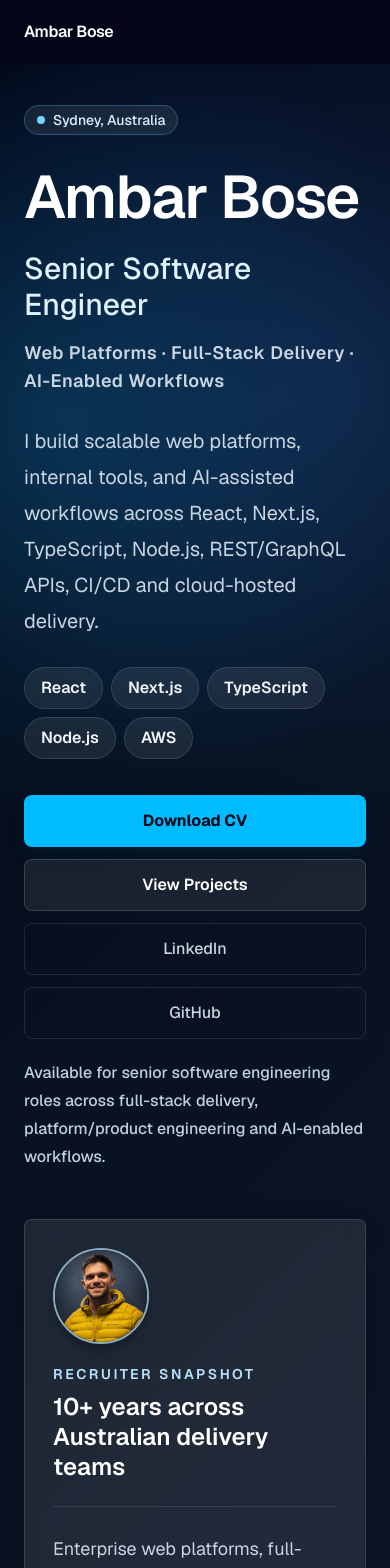
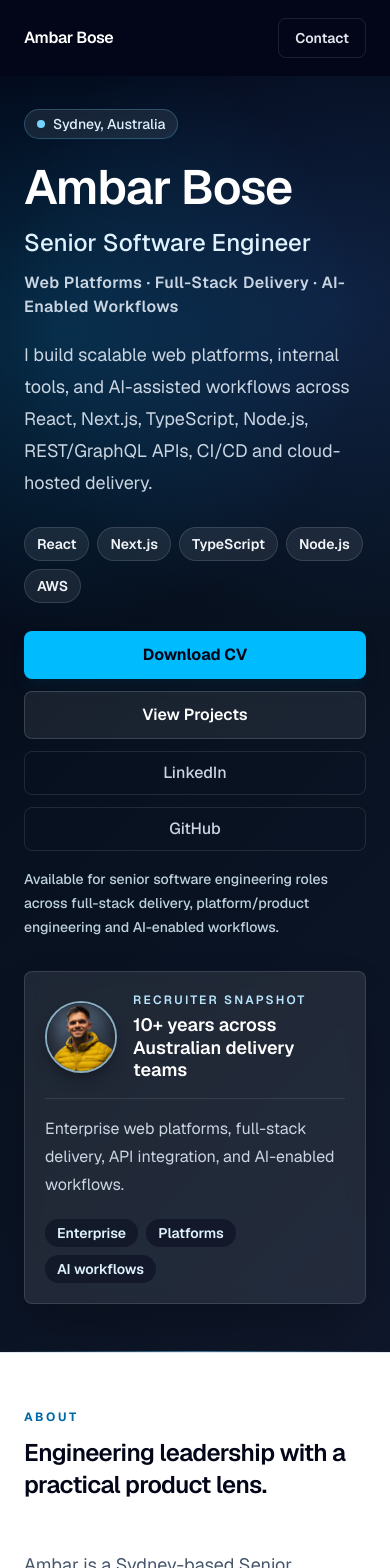
Before and after one commit to ambarbs/ambarbose-portfolio, a Next.js app: page / in a window 390 px wide. Shown: the top 1568 px of the page. Built offline with nearby package versions, Linux system fonts and the light colour scheme.

Commit message:
mobile polish

```diff
--- a/app/page.tsx
+++ b/app/page.tsx
@@ -37,11 +37,13 @@ function SectionHeader({
       <p className="text-xs font-bold uppercase tracking-[0.22em] text-sky-700">
         {eyebrow}
       </p>
-      <h2 className="mt-3 text-3xl font-semibold tracking-tight text-slate-950 sm:text-4xl">
+      <h2 className="mt-3 text-2xl font-semibold tracking-tight text-slate-950 sm:text-4xl">
         {title}
       </h2>
       {description ? (
-        <p className="mt-5 text-xl leading-9 text-slate-600">{description}</p>
+        <p className="mt-4 text-lg leading-8 text-slate-600 sm:mt-5 sm:text-xl sm:leading-9">
+          {description}
+        </p>
       ) : null}
     </div>
   );
@@ -56,7 +58,7 @@ function Card({
 }>) {
   return (
     <div
-      className={`rounded-lg border border-slate-200/80 bg-white p-8 shadow-sm shadow-slate-200/80 ${className}`}
+      className={`rounded-lg border border-slate-200/80 bg-white p-5 shadow-sm shadow-slate-200/80 sm:p-8 ${className}`}
     >
       {children}
     </div>
@@ -67,44 +69,44 @@ function HeroSection() {
   return (
     <section className="relative overflow-hidden bg-[radial-gradient(circle_at_15%_20%,rgba(14,165,233,0.22),transparent_28%),radial-gradient(circle_at_86%_18%,rgba(59,130,246,0.18),transparent_30%),linear-gradient(135deg,#020617_0%,#07111f_48%,#0f172a_100%)] text-white">
       <div className="absolute inset-x-0 bottom-0 h-px bg-gradient-to-r from-transparent via-sky-300/50 to-transparent" />
-      <div className="mx-auto flex w-full max-w-7xl flex-col gap-12 px-6 pb-18 pt-10 sm:px-8 lg:grid lg:grid-cols-[1.15fr_0.85fr] lg:items-center lg:pb-24 lg:pt-18">
+      <div className="mx-auto flex w-full max-w-7xl flex-col gap-8 px-6 pb-12 pt-8 sm:gap-12 sm:px-8 sm:pb-18 sm:pt-10 lg:grid lg:grid-cols-[1.15fr_0.85fr] lg:items-center lg:pb-24 lg:pt-18">
         <div className="max-w-4xl">
           <div className="inline-flex items-center gap-2 rounded-full border border-sky-300/25 bg-white/8 px-3 py-1 text-sm font-medium text-sky-100 shadow-sm shadow-sky-950/30">
             <span className="h-2 w-2 rounded-full bg-sky-300" />
             {hero.location}
           </div>
-          <h1 className="mt-8 max-w-4xl text-6xl font-semibold tracking-tight text-white sm:text-8xl">
+          <h1 className="mt-6 max-w-4xl text-5xl font-semibold tracking-tight text-white sm:mt-8 sm:text-8xl">
             {hero.name}
           </h1>
-          <p className="mt-6 text-3xl font-medium text-sky-100 sm:text-4xl">
+          <p className="mt-4 text-2xl font-medium text-sky-100 sm:mt-6 sm:text-4xl">
             {hero.title}
           </p>
-          <p className="mt-4 text-lg font-semibold tracking-wide text-slate-300 sm:text-xl">
+          <p className="mt-3 text-base font-semibold tracking-wide text-slate-300 sm:mt-4 sm:text-xl">
             {hero.subtitle}
           </p>
-          <p className="mt-7 max-w-3xl text-xl leading-9 text-slate-300">
+          <p className="mt-5 max-w-3xl text-lg leading-8 text-slate-300 sm:mt-7 sm:text-xl sm:leading-9">
             {hero.summary}
           </p>
           <div className="mt-7 flex flex-wrap gap-2">
             {heroTechBadges.map((badge) => (
               <span
                 key={badge}
-                className="rounded-full border border-white/12 bg-white/8 px-4 py-2 text-base font-semibold text-slate-100"
+                className="rounded-full border border-white/12 bg-white/8 px-3 py-1.5 text-sm font-semibold text-slate-100 sm:px-4 sm:py-2 sm:text-base"
               >
                 {badge}
               </span>
             ))}
           </div>
-          <div className="mt-9 flex flex-col gap-3 sm:flex-row sm:flex-wrap">
+          <div className="mt-7 flex flex-col gap-3 sm:mt-9 sm:flex-row sm:flex-wrap">
             <a
               href={hero.links.cv}
-              className="inline-flex h-13 items-center justify-center rounded-lg bg-sky-400 px-7 text-base font-bold text-slate-950 shadow-lg shadow-sky-950/30 hover:bg-sky-300"
+              className="inline-flex h-12 items-center justify-center rounded-lg bg-sky-400 px-6 text-base font-bold text-slate-950 shadow-lg shadow-sky-950/30 hover:bg-sky-300 sm:h-13 sm:px-7"
             >
               Download CV
             </a>
             <a
               href={hero.links.projects}
-              className="inline-flex h-13 items-center justify-center rounded-lg border border-white/15 bg-white/8 px-7 text-base font-semibold text-white hover:border-sky-300/60 hover:bg-white/12"
+              className="inline-flex h-12 items-center justify-center rounded-lg border border-white/15 bg-white/8 px-6 text-base font-semibold text-white hover:border-sky-300/60 hover:bg-white/12 sm:h-13 sm:px-7"
             >
               View Projects
             </a>
@@ -112,7 +114,7 @@ function HeroSection() {
               href={hero.links.linkedin}
               target="_blank"
               rel="noopener noreferrer"
-              className="inline-flex h-13 items-center justify-center rounded-lg border border-white/10 px-6 text-base font-medium text-slate-300 hover:border-white/20 hover:bg-white/6 hover:text-white"
+              className="inline-flex h-11 items-center justify-center rounded-lg border border-white/10 px-5 text-base font-medium text-slate-300 hover:border-white/20 hover:bg-white/6 hover:text-white sm:h-13 sm:px-6"
             >
               LinkedIn
             </a>
@@ -120,48 +122,48 @@ function HeroSection() {
               href={hero.links.github}
               target="_blank"
               rel="noopener noreferrer"
-              className="inline-flex h-13 items-center justify-center rounded-lg border border-white/10 px-6 text-base font-medium text-slate-300 hover:border-white/20 hover:bg-white/6 hover:text-white"
+              className="inline-flex h-11 items-center justify-center rounded-lg border border-white/10 px-5 text-base font-medium text-slate-300 hover:border-white/20 hover:bg-white/6 hover:text-white sm:h-13 sm:px-6"
             >
               GitHub
             </a>
           </div>
-          <p className="mt-5 max-w-3xl text-base font-medium leading-7 text-sky-100/85">
+          <p className="mt-4 max-w-3xl text-sm font-medium leading-6 text-sky-100/85 sm:mt-5 sm:text-base sm:leading-7">
             Available for senior software engineering roles across full-stack
             delivery, platform/product engineering and AI-enabled workflows.
           </p>
         </div>
         <div className="flex lg:justify-end">
-          <div className="w-full max-w-md rounded-lg border border-white/12 bg-white/9 p-7 shadow-2xl shadow-black/25 backdrop-blur">
-            <div className="flex flex-col gap-5 sm:flex-row sm:items-center">
+          <div className="w-full max-w-md rounded-lg border border-white/12 bg-white/9 p-5 shadow-2xl shadow-black/25 backdrop-blur sm:p-7">
+            <div className="flex flex-row items-center gap-4 sm:gap-5">
               <Image
                 src="/profile.jpg"
                 alt="Ambar Bose"
                 width={112}
                 height={112}
                 priority
-                className="h-24 w-24 rounded-full border-2 border-sky-200/70 object-cover shadow-lg shadow-black/25"
+                className="h-18 w-18 rounded-full border-2 border-sky-200/70 object-cover shadow-lg shadow-black/25 sm:h-24 sm:w-24"
               />
               <div>
-                <p className="text-sm font-semibold uppercase tracking-[0.18em] text-sky-200">
+                <p className="text-xs font-semibold uppercase tracking-[0.18em] text-sky-200 sm:text-sm">
                   Recruiter snapshot
                 </p>
-                <p className="mt-2 text-2xl font-semibold leading-tight text-white">
+                <p className="mt-1.5 text-lg font-semibold leading-tight text-white sm:mt-2 sm:text-2xl">
                   10+ years across Australian delivery teams
                 </p>
               </div>
             </div>
-            <p className="mt-6 border-t border-white/10 pt-6 text-lg leading-9 text-slate-300">
+            <p className="mt-4 border-t border-white/10 pt-4 text-base leading-7 text-slate-300 sm:mt-6 sm:pt-6 sm:text-lg sm:leading-9">
               Enterprise web platforms, full-stack delivery, API integration,
               and AI-enabled workflows.
             </p>
             <div className="mt-5 flex flex-wrap gap-2">
-              <span className="rounded-full bg-slate-950/45 px-3.5 py-1.5 text-base font-semibold text-sky-100">
+              <span className="rounded-full bg-slate-950/45 px-3 py-1 text-sm font-semibold text-sky-100 sm:px-3.5 sm:py-1.5 sm:text-base">
                 Enterprise
               </span>
-              <span className="rounded-full bg-slate-950/45 px-3.5 py-1.5 text-base font-semibold text-sky-100">
+              <span className="rounded-full bg-slate-950/45 px-3 py-1 text-sm font-semibold text-sky-100 sm:px-3.5 sm:py-1.5 sm:text-base">
                 Platforms
               </span>
-              <span className="rounded-full bg-slate-950/45 px-3.5 py-1.5 text-base font-semibold text-sky-100">
+              <span className="rounded-full bg-slate-950/45 px-3 py-1 text-sm font-semibold text-sky-100 sm:px-3.5 sm:py-1.5 sm:text-base">
                 AI workflows
               </span>
             </div>
@@ -180,7 +182,7 @@ function AboutSection() {
           eyebrow="About"
           title="Engineering leadership with a practical product lens."
         />
-        <div className="text-xl leading-10 text-slate-600">
+        <div className="text-lg leading-8 text-slate-600 sm:text-xl sm:leading-10">
           <p>{about}</p>
         </div>
       </div>
@@ -290,17 +292,14 @@ function ExperienceSection() {
         title="Experience across enterprise web platforms, product teams and AI-enabled workflows."
         description="A track record of contributing to meaningful software delivery in high-expectation environments."
       />
-      <div className="mt-9 space-y-10">
-        {experienceGroups.map((group) => (
+      <div className="mt-8 space-y-8 sm:mt-9 sm:space-y-10">
+        {experienceGroups.map((group) =>
+          group.featured ? (
             <div key={group.title}>
               <h3 className="text-xl font-bold text-slate-950 sm:text-2xl">
                 {group.title}
               </h3>
-            <div
-              className={`mt-5 grid gap-4 ${
-                group.featured ? 'xl:grid-cols-2' : 'lg:grid-cols-2'
-              }`}
-            >
+              <div className="mt-4 grid gap-4 sm:mt-5 xl:grid-cols-2">
                 {group.roles.map((role) => (
                   <ExperienceAccordionCard
                     key={`${role.company}-${role.period}`}
@@ -310,8 +309,81 @@ function ExperienceSection() {
                 ))}
               </div>
             </div>
+          ) : (
+            <div key={group.title}>
+              <details className="group rounded-lg border border-slate-200 bg-white shadow-sm shadow-slate-200/70 lg:hidden">
+                <summary className="flex cursor-pointer list-none items-center justify-between gap-4 rounded-lg px-5 py-4 focus:outline-none focus-visible:ring-2 focus-visible:ring-sky-500 focus-visible:ring-offset-2 [&::-webkit-details-marker]:hidden">
+                  <div>
+                    <h3 className="text-lg font-bold text-slate-950">
+                      {group.title}
+                    </h3>
+                    <p className="mt-1 text-sm leading-6 text-slate-500">
+                      {group.roles.length} additional Australian roles
+                    </p>
+                  </div>
+                  <span
+                    aria-hidden="true"
+                    className="inline-flex h-8 w-8 items-center justify-center rounded-md text-slate-500 group-open:bg-sky-50 group-open:text-sky-700"
+                  >
+                    <span className="h-2.5 w-2.5 rotate-45 border-b-2 border-r-2 border-current group-open:rotate-[225deg]" />
+                  </span>
+                </summary>
+                <div className="grid gap-4 border-t border-slate-200 p-4">
+                  {group.roles.map((role) => (
+                    <ExperienceAccordionCard
+                      key={`${role.company}-${role.period}`}
+                      role={role}
+                      featured={group.featured}
+                    />
                   ))}
-        <Card className="border-slate-200 bg-slate-50">
+                </div>
+              </details>
+              <div className="hidden lg:block">
+                <h3 className="text-2xl font-bold text-slate-950">
+                  {group.title}
+                </h3>
+                <div className="mt-5 grid gap-4 lg:grid-cols-2">
+                  {group.roles.map((role) => (
+                    <ExperienceAccordionCard
+                      key={`${role.company}-${role.period}`}
+                      role={role}
+                      featured={group.featured}
+                    />
+                  ))}
+                </div>
+              </div>
+            </div>
+          ),
+        )}
+        <details className="group rounded-lg border border-slate-200 bg-slate-50 shadow-sm shadow-slate-200/70 lg:hidden">
+          <summary className="flex cursor-pointer list-none items-center justify-between gap-4 rounded-lg px-5 py-4 focus:outline-none focus-visible:ring-2 focus-visible:ring-sky-500 focus-visible:ring-offset-2 [&::-webkit-details-marker]:hidden">
+            <div>
+              <h3 className="text-lg font-bold text-slate-950">
+                Earlier Global Experience
+              </h3>
+              <p className="mt-1 text-sm leading-6 text-slate-500">
+                Earlier software engineering roles
+              </p>
+            </div>
+            <span
+              aria-hidden="true"
+              className="inline-flex h-8 w-8 items-center justify-center rounded-md text-slate-500 group-open:bg-sky-50 group-open:text-sky-700"
+            >
+              <span className="h-2.5 w-2.5 rotate-45 border-b-2 border-r-2 border-current group-open:rotate-[225deg]" />
+            </span>
+          </summary>
+          <div className="grid gap-2 border-t border-slate-200 p-4 text-base font-semibold text-slate-700">
+            {earlierGlobalExperience.map((role) => (
+              <p
+                key={role}
+                className="rounded-lg border border-slate-200 bg-white px-4 py-3"
+              >
+                {role}
+              </p>
+            ))}
+          </div>
+        </details>
+        <Card className="hidden border-slate-200 bg-slate-50 lg:block">
           <div className="flex flex-col gap-5 lg:flex-row lg:items-start lg:justify-between">
             <div>
               <h3 className="text-xl font-bold text-slate-950 sm:text-2xl">
@@ -371,7 +443,7 @@ function ProjectVisual({
               Portfolio project preview
             </p>
           </div>
-          <span className="shrink-0 rounded-full border border-sky-100 bg-sky-50 px-3 py-1 text-xs font-bold text-sky-700">
+          <span className="shrink-0 rounded-full border border-sky-100 bg-sky-50 px-2.5 py-1 text-xs font-bold text-sky-700 sm:px-3">
             {status}
           </span>
         </div>
@@ -410,14 +482,14 @@ function ProjectsSection() {
               />
               <div className="flex flex-1 flex-col p-2 pt-5">
                 <div className="flex flex-wrap items-center gap-3">
-                  <h3 className="text-2xl font-semibold text-slate-950">
+                  <h3 className="text-xl font-semibold text-slate-950 sm:text-2xl">
                     {project.name}
                   </h3>
                   <span className="rounded-full border border-slate-200 bg-slate-50 px-3 py-1 text-xs font-bold text-slate-600">
                     {project.status}
                   </span>
                 </div>
-                <p className="mt-3 text-xl leading-9 text-slate-600">
+                <p className="mt-3 text-base leading-7 text-slate-600 sm:text-xl sm:leading-9">
                   {project.description}
                 </p>
                 <div className="mt-5 flex flex-wrap gap-2">
@@ -468,14 +540,14 @@ function TechStackSection() {
       <div className="mt-9 grid gap-5 lg:grid-cols-2">
         {techStack.map((stack) => (
           <Card key={stack.group}>
-            <h3 className="text-2xl font-semibold text-slate-950">
+            <h3 className="text-xl font-semibold text-slate-950 sm:text-2xl">
               {stack.group}
             </h3>
             <div className="mt-5 flex flex-wrap gap-2">
               {stack.items.map((item) => (
                 <span
                   key={item}
-                  className="rounded-full border border-slate-200 bg-slate-50 px-4 py-2 text-base font-semibold text-slate-700"
+                  className="rounded-full border border-slate-200 bg-slate-50 px-3 py-1.5 text-sm font-semibold text-slate-700 sm:px-4 sm:py-2 sm:text-base"
                 >
                   {item}
                 </span>
@@ -500,10 +572,10 @@ function ContactSection() {
             <p className="text-xs font-bold uppercase tracking-[0.22em] text-sky-300">
               Contact
             </p>
-            <h2 className="mt-3 text-3xl font-semibold tracking-tight sm:text-4xl">
+            <h2 className="mt-3 text-2xl font-semibold tracking-tight sm:text-4xl">
               Open to senior engineering conversations.
             </h2>
-            <p className="mt-5 max-w-3xl text-lg leading-9 text-slate-300">
+            <p className="mt-4 max-w-3xl text-base leading-8 text-slate-300 sm:mt-5 sm:text-lg sm:leading-9">
               For roles involving full-stack delivery, web platforms, API
               integration, cloud-hosted systems, product engineering or
               AI-enabled workflows, the fastest path is LinkedIn or email.
@@ -512,7 +584,7 @@ function ContactSection() {
           <div className="flex flex-col gap-3 sm:flex-row lg:justify-end">
             <a
               href="mailto:ambar.bs@gmail.com"
-              className="inline-flex h-15 items-center justify-center rounded-lg bg-white px-8 text-lg font-bold text-slate-950 hover:bg-slate-100"
+              className="inline-flex h-12 items-center justify-center rounded-lg bg-white px-6 text-base font-bold text-slate-950 hover:bg-slate-100 sm:h-15 sm:px-8 sm:text-lg"
             >
               Email Ambar
             </a>
@@ -520,7 +592,7 @@ function ContactSection() {
               href={hero.links.linkedin}
               target="_blank"
               rel="noopener noreferrer"
-              className="inline-flex h-15 items-center justify-center rounded-lg border border-white/15 px-8 text-lg font-semibold text-white hover:border-sky-300/60 hover:bg-white/8"
+              className="inline-flex h-12 items-center justify-center rounded-lg border border-white/15 px-6 text-base font-semibold text-white hover:border-sky-300/60 hover:bg-white/8 sm:h-15 sm:px-8 sm:text-lg"
             >
               LinkedIn
             </a>
@@ -535,9 +607,18 @@ export default function Home() {
   return (
     <main className="min-h-screen bg-slate-50 text-lg text-slate-900">
       <header className="bg-slate-950 text-white">
-        <nav className="mx-auto flex max-w-7xl items-center justify-between gap-6 px-6 py-5 sm:px-8">
-          <a href="#" className="text-base font-semibold tracking-tight">
+        <nav className="mx-auto flex max-w-7xl items-center justify-between gap-6 px-6 py-4 sm:px-8 sm:py-5">
+          <a
+            href="#"
+            className="inline-flex h-11 items-center text-base font-semibold tracking-tight"
+          >
             Ambar Bose
+          </a>
+          <a
+            href="#contact"
+            className="inline-flex h-10 items-center justify-center rounded-lg border border-white/10 px-4 text-sm font-semibold text-slate-200 md:hidden"
+          >
+            Contact
           </a>
           <div className="hidden items-center gap-6 text-base font-medium text-slate-300 md:flex">
             {navItems.map((item) => (
```
Lines whose indentation alone changed are shown as unchanged.
